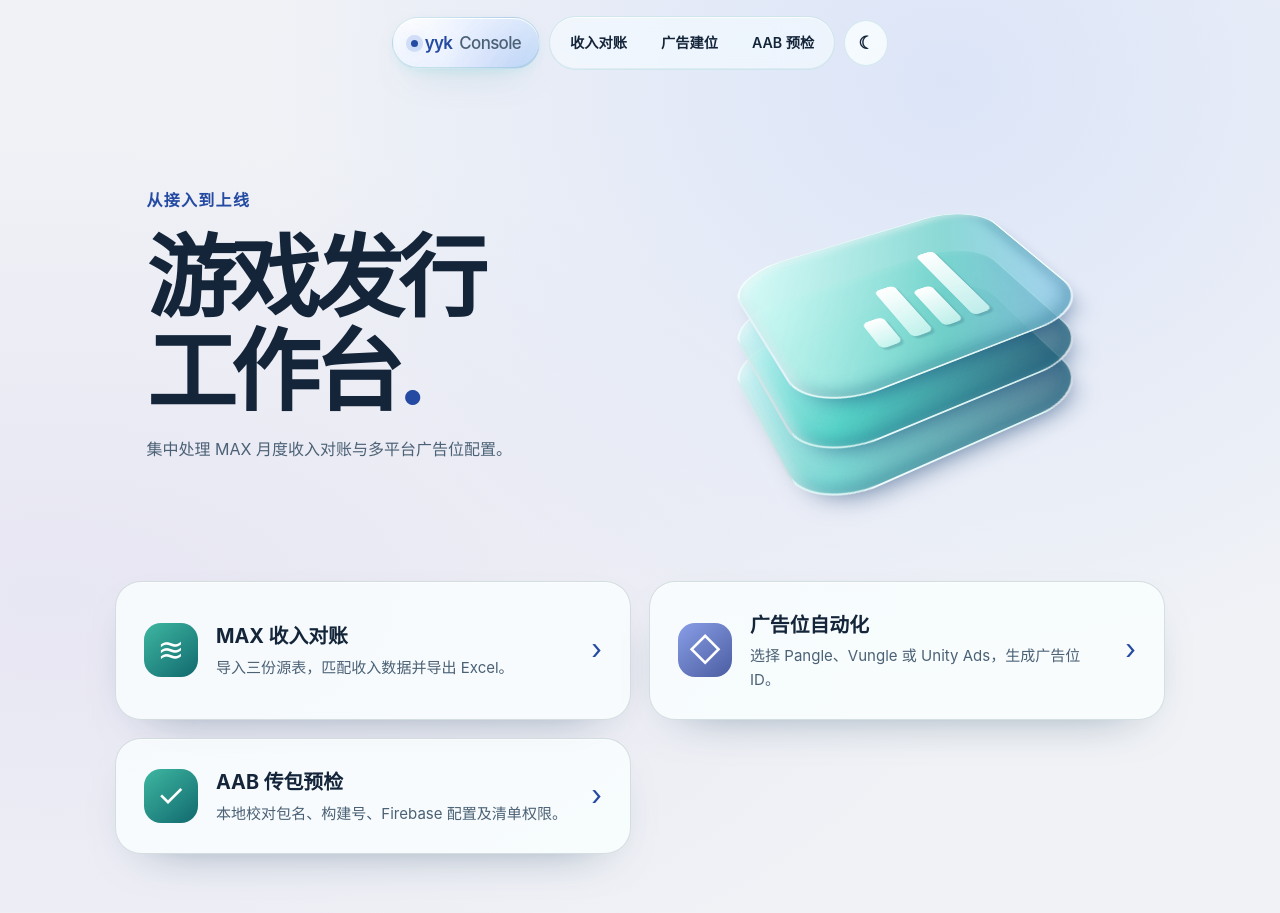
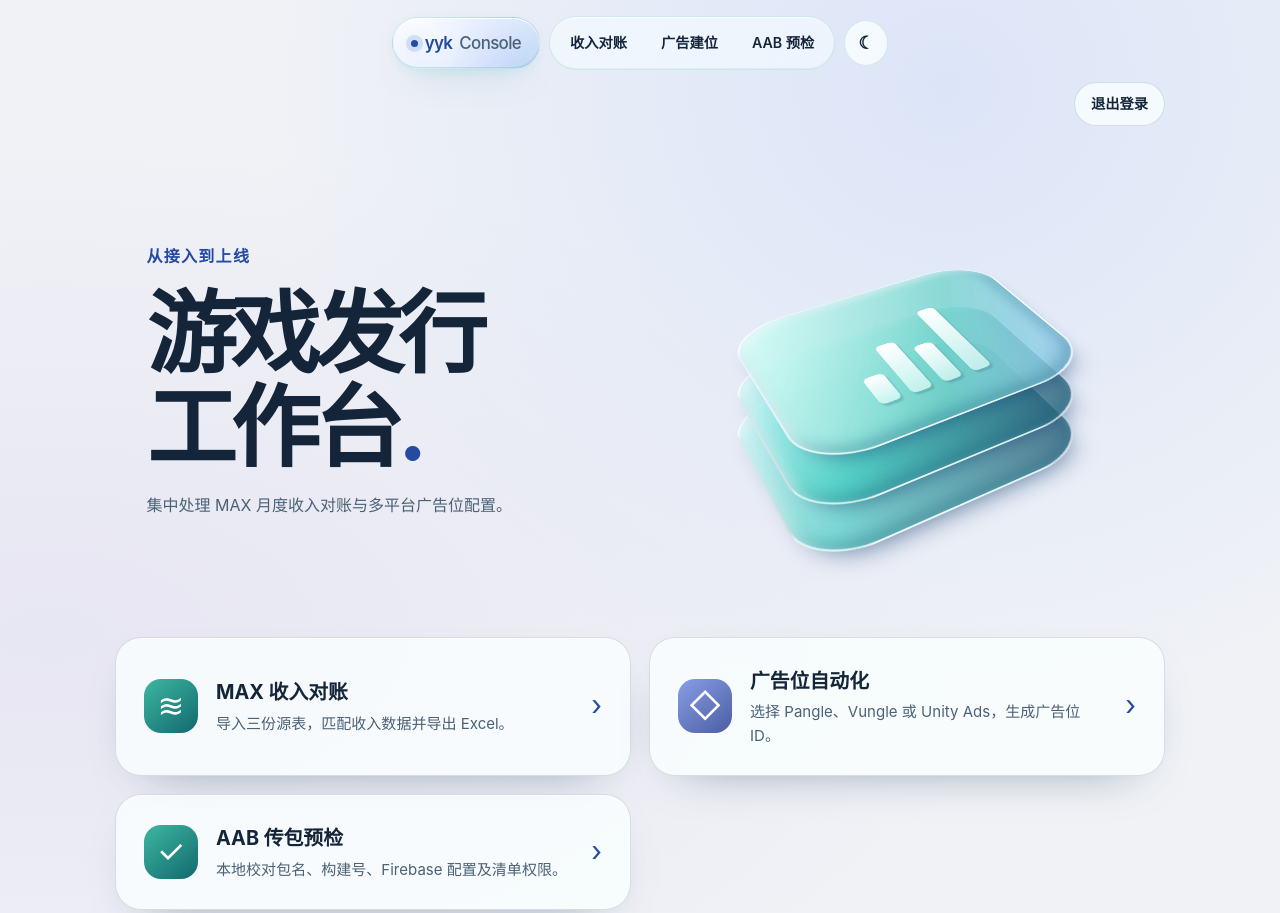
Before and after one commit to yykwok/iaa-tools, a plain HTML site: page index.html in a window 1280 px wide. Shown: the top 913 px of the page. Drawn offline with Linux system fonts and the light colour scheme.

Commit message:
Add sign-out link to the console homepage

```diff
--- a/console.css
+++ b/console.css
@@ -182,3 +182,12 @@ body.console {
   margin: 0; padding: 0; border: 1px solid var(--glass-edge-soft); border-radius: 50%;
   background: var(--glass); color: var(--ink); font-size: 1.1rem; cursor: pointer;
 }
+
+.home-account { display: flex; justify-content: flex-end; margin-top: 12px; }
+.console .home-logout {
+  display: inline-grid; place-items: center; min-height: 44px; padding: 0 16px;
+  border: 1px solid var(--line); border-radius: 24px; background: var(--glass);
+  color: var(--ink); font-size: .89rem; font-weight: 600;
+}
+.console .home-logout:hover { color: var(--accent); border-color: currentColor; }
+.console .home-logout:focus-visible { outline: 2px solid var(--accent); outline-offset: 3px; }
--- a/index.html
+++ b/index.html
@@ -5,11 +5,14 @@
   <meta name="viewport" content="width=device-width, initial-scale=1">
   <title>yyk Console · 游戏发行工作台</title>
   <script src="theme.js?v=review1"></script>
-<link rel="stylesheet" href="./console.css?v=review1">
+  <link rel="stylesheet" href="./console.css?v=logout1">
 </head>
 <body class="console home">
   <nav class="dock" aria-label="主导航"><a class="brand" href="./" aria-current="page" title="返回主页">yyk <span>Console</span></a><div class="dock-links"><a href="./reconciliation/">收入对账</a><a href="./ad-automation/">广告建位</a><a href="./aab/">AAB 预检</a></div></nav>
   <main class="workspace">
+    <div class="home-account">
+      <a class="home-logout" href="https://dev-k8ot81z4dk3alfoy.us.auth0.com/v2/logout?client_id=ujm4BiXf3EWQuzcMdda2ZMT8g5OEImT7&amp;returnTo=https%3A%2F%2Fhiyyk.com%2Fcdn-cgi%2Faccess%2Flogout" rel="noreferrer">退出登录</a>
+    </div>
     <header class="hero">
       <div><p class="signature">从接入到上线</p><h1>游戏发行<br>工作台<span class="dot">.</span></h1><p>集中处理 MAX 月度收入对账与多平台广告位配置。</p></div>
       <div class="sculpture" aria-hidden="true"><i></i><i></i><i><b></b><b></b><b></b><b></b></i></div>
```
